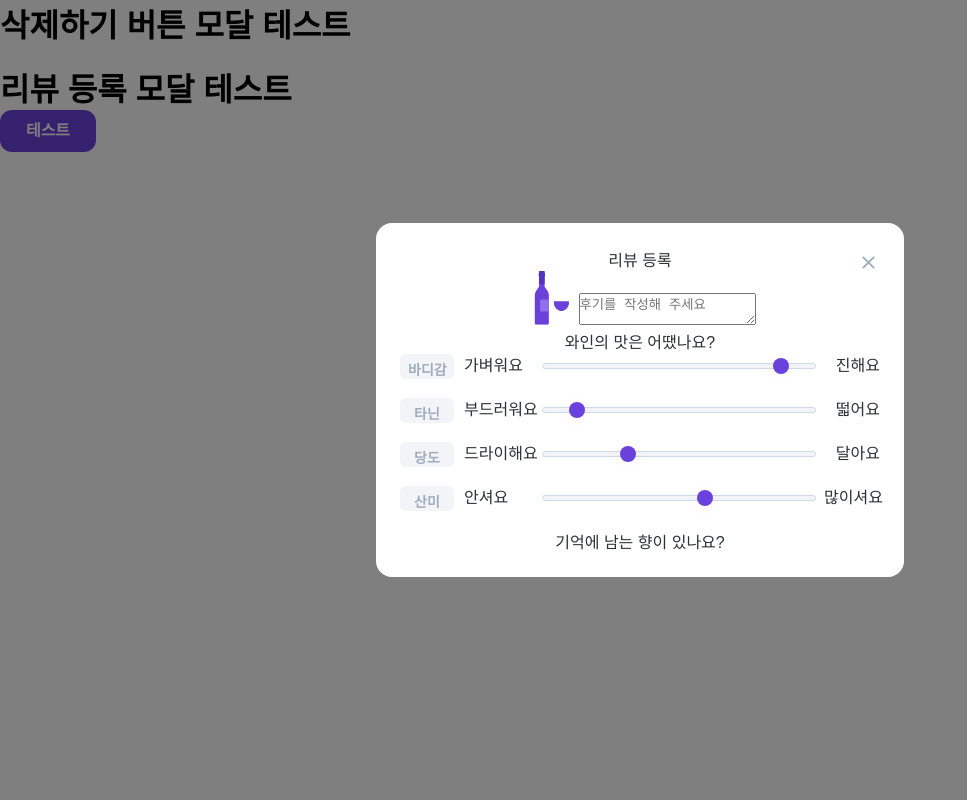
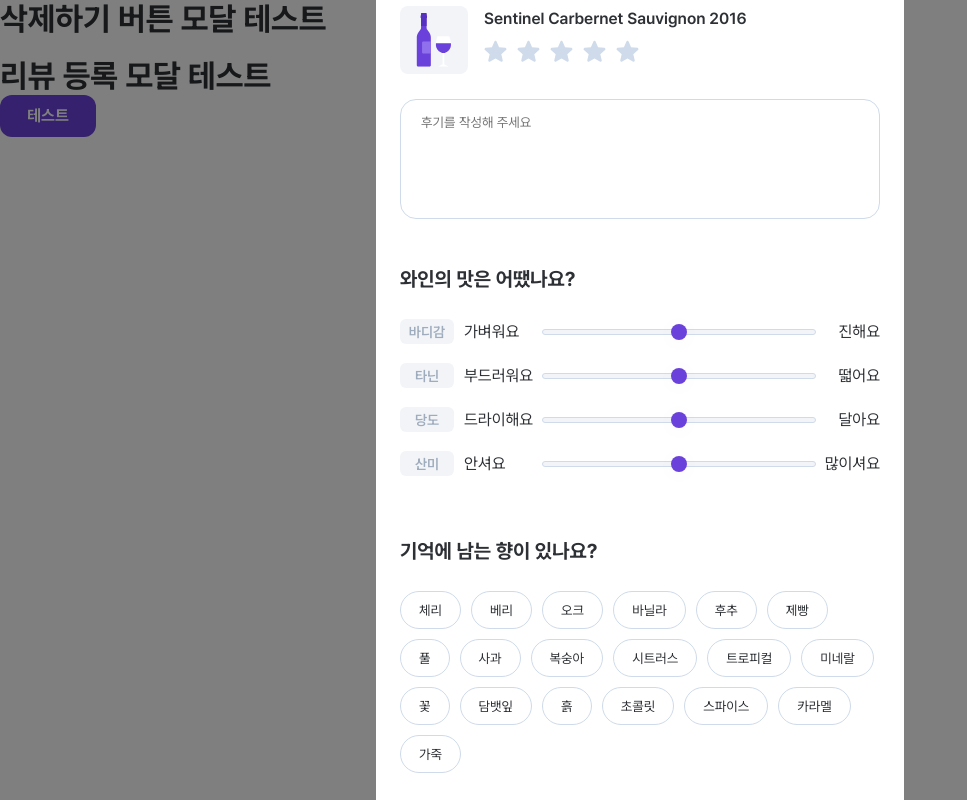
Before and after one commit to jaehyeongjung/Wine-project, a Next.js app: page /test in a window 1280 px wide. Both pictures are taken after a click on the button "테스트". Shown: the whole page, without its empty margins (0-967 px from the left). Built offline with nearby package versions, Linux system fonts and the light colour scheme.

Commit message:
feat: 리뷰등록 모달 레이아웃 구현 및 글로벌css 수정 #28

```diff
--- /dev/null
+++ b/components/common/ModalStarRating.tsx
@@ -0,0 +1,20 @@
+import Image from 'next/image';
+
+interface Props {
+  onClick: () => void;
+  filled: boolean;
+}
+
+export default function ModalStarRating({ onClick, filled }: Props) {
+  return (
+    <div>
+      <Image
+        onClick={onClick}
+        src={filled ? '/icons/starColor.svg' : '/icons/star.svg'}
+        width={23}
+        height={22}
+        alt="별점"
+      />
+    </div>
+  );
+}
--- a/components/common/SliderGrop.module.css
+++ b/components/common/SliderGrop.module.css
@@ -26,6 +26,7 @@
 .sliderContainer {
   display: flex;
   align-items: center;
+  justify-content: center;
   gap: 10px;
   margin-bottom: 18px;
   word-break: keep-all;
@@ -44,6 +45,9 @@
 }
 
 .labelItem {
+  display: flex;
+  justify-content: center;
+  align-items: center;
   width: 54px;
   height: 25px;
   background-color: var(--gray100);
@@ -53,11 +57,21 @@
   font-weight: var(--font-semibold);
   font-size: var(--text-md);
   line-height: var(--line-height-md);
+
+  @media (max-width: 768px) {
+    font-size: var(--text-xs);
+    line-height: var(--line-height-xs);
+  }
 }
 
 .rowItem {
   width: 70px;
   text-align: left;
+
+  @media (max-width: 768px) {
+    font-size: var(--text-md);
+    line-height: var(--line-height-md);
+  }
 }
 
 .highItem {
--- a/components/common/SliderGrop.tsx
+++ b/components/common/SliderGrop.tsx
@@ -4,17 +4,22 @@
 interface Props {
   items: { label: string; row: string; high: string; value: number }[];
   type: boolean;
+  onValueChange?: (index: number, newValue: number) => void;
 }
 
-const SliderGrop: React.FC<Props> = ({ items, type }: Props) => {
+const SliderGrop: React.FC<Props> = ({ items, type, onValueChange }) => {
   const [values, setValues] = useState(items.map((item) => item.value));
-  console.log(values);
+
   const handleChange = (index: number, newValue: number) => {
     setValues((prev) => {
       const newValues = [...prev]; // 기존 값을 복사하여 수정
       newValues[index] = newValue; // 특정 인덱스만 수정
       return newValues;
     });
+
+    if (onValueChange) {
+      onValueChange(index, newValue); // 부모에게 값 전달
+    }
   };
 
   return (
--- /dev/null
+++ b/components/layout/Review.module.css
@@ -0,0 +1,108 @@
+.reviewContainer {
+  display: flex;
+  flex-direction: column;
+  gap: 40px;
+}
+
+.title {
+  font-weight: var(--font-bold);
+  font-size: var(--text-2xl);
+  line-height: var(--line-height-2xl);
+  text-align: left;
+  margin-bottom: 8px;
+
+  @media (max-width: 768px) {
+    margin-bottom: 0px;
+    font-size: var(--text-xl);
+  }
+}
+
+.ratingBox {
+  display: flex;
+  gap: 16px;
+  margin-bottom: 25px;
+}
+
+.wineName {
+  margin-bottom: 8px;
+  font-weight: var(--font-semibold);
+  font-size: var(--text-lg);
+  line-height: var(--line-height-lg);
+  text-align: left;
+
+  @media (max-width: 768px) {
+    font-weight: var(--font-bold);
+    font-size: var(--text-lg);
+  }
+}
+
+.rating {
+  display: flex;
+  flex-direction: row;
+  gap: 10px;
+}
+
+.imageBox {
+  background-color: var(--gray100);
+  width: 68px;
+  height: 68px;
+  border: none;
+  border-radius: 8px;
+  padding: 7px;
+}
+
+.textArea {
+  width: 100%;
+  height: 120px;
+  border: 1px solid var(--gray200);
+  border-radius: 16px;
+  padding: 14px 20px;
+  background-color: var(--white);
+  resize: none;
+
+  @media (max-width: 768px) {
+    height: 100px;
+  }
+}
+
+.subTitle {
+  font-weight: var(--font-bold);
+  font-size: var(--text-xl);
+  line-height: var(--line-height-xl);
+  text-align: left;
+  margin-bottom: 24px;
+
+  @media (max-width: 768px) {
+    font-size: var(--text-2lg);
+    line-height: var(--line-height-lg);
+  }
+}
+
+.tagBtnBox {
+  display: flex;
+  flex-wrap: wrap;
+  gap: 10px;
+  font-weight: var(--font-medium);
+  font-size: var(--text-lg);
+  line-height: var(--line-height-lg);
+  margin-bottom: 8px;
+
+  @media (max-width: 768px) {
+    margin-bottom: 0px;
+    font-size: var(--text-md);
+    line-height: var(--line-height-md);
+  }
+}
+
+.tagBtn {
+  border: 1px solid var(--gray200);
+  border-radius: 100px;
+  padding: 10px 18px;
+  background-color: var(--white);
+  cursor: pointer;
+}
+
+.tagBtnAct {
+  background-color: var(--purple100);
+  color: var(--white);
+}
--- a/components/layout/Review.tsx
+++ b/components/layout/Review.tsx
@@ -1,37 +1,129 @@
+import { useState } from 'react';
 import Image from 'next/image';
 import SliderGrop from '@/components/common/SliderGrop';
+import styles from './Review.module.css';
+import Button from '../common/Button';
+import ModalStarRating from '../common/ModalStarRating';
 
 interface Props {
   closeModal: () => void;
+  wineName: string;
 }
 
-const Review = ({ closeModal }: Props) => {
-  const wineSliderData = [
-    { label: '바디감', row: '가벼워요', high: '진해요', value: 90 },
-    { label: '타닌', row: '부드러워요', high: '떫어요', value: 10 },
-    { label: '당도', row: '드라이해요', high: '달아요', value: 30 },
-    { label: '산미', row: '안셔요', high: '많이셔요', value: 60 },
+const Review = ({ closeModal, wineName }: Props) => {
+  const items = [
+    { label: '바디감', row: '가벼워요', high: '진해요', value: 50 },
+    { label: '타닌', row: '부드러워요', high: '떫어요', value: 50 },
+    { label: '당도', row: '드라이해요', high: '달아요', value: 50 },
+    { label: '산미', row: '안셔요', high: '많이셔요', value: 50 },
   ];
 
+  const [values, setValues] = useState(items.map((item) => item.value));
+
+  const handleSliderChange = (index: number, newValue: number) => {
+    setValues((prev) => {
+      const newValues = [...prev];
+      newValues[index] = newValue;
+      return newValues;
+    });
+  };
+  console.log(values);
+
+  const [tags, setTags] = useState<
+    { name: string; selected: boolean; value: string }[]
+  >([
+    { name: '체리', selected: false, value: 'CHERRY' },
+    { name: '베리', selected: false, value: 'BERRY' },
+    { name: '오크', selected: false, value: 'OAK' },
+    { name: '바닐라', selected: false, value: 'VANILLA' },
+    { name: '후추', selected: false, value: 'PEPPER' },
+    { name: '제빵', selected: false, value: 'BAKING' },
+    { name: '풀', selected: false, value: 'GRASS' },
+    { name: '사과', selected: false, value: 'APPLE' },
+    { name: '복숭아', selected: false, value: 'PEACH' },
+    { name: '시트러스', selected: false, value: 'CITRUS' },
+    { name: '트로피컬', selected: false, value: 'TROPICAL' },
+    { name: '미네랄', selected: false, value: 'MINERAL' },
+    { name: '꽃', selected: false, value: 'FLOWER' },
+    { name: '담뱃잎', selected: false, value: 'TAVACCO' },
+    { name: '흙', selected: false, value: 'SOIL' },
+    { name: '초콜릿', selected: false, value: 'CHOCOLATE' },
+    { name: '스파이스', selected: false, value: 'SPICE' },
+    { name: '카라멜', selected: false, value: 'CARAMEL' },
+    { name: '가죽', selected: false, value: 'LEATHER' },
+  ]);
+
+  const toggleTag = (index: number) => {
+    setTags((prev) =>
+      prev.map((tag, i) =>
+        i === index ? { ...tag, selected: !tag.selected } : tag,
+      ),
+    );
+  };
+
+  const selectedTags = tags
+    .filter((tag) => tag.selected)
+    .map((tag) => tag.value);
+  console.log(selectedTags);
+
+  const [selectedStar, setSelectedStar] = useState(0);
+
   return (
-    <div>
-      <div>리뷰 등록</div>
+    <div className={styles.reviewContainer}>
+      <div className={styles.title}>리뷰 등록</div>
       <section>
-        <Image
-          src="/images/ReviewThumbnail.svg"
-          alt="리뷰등록썸네일"
-          width={54}
-          height={54}
+        <div className={styles.ratingBox}>
+          <div className={styles.imageBox}>
+            <Image
+              src="/images/ReviewThumbnail.svg"
+              alt="리뷰등록썸네일"
+              width={54}
+              height={54}
+            />
+          </div>
+          <div>
+            <div className={styles.wineName}>{wineName}</div>
+            <div className={styles.rating}>
+              {Array.from({ length: 5 }, (_, index) => (
+                <ModalStarRating
+                  key={index}
+                  filled={index < selectedStar}
+                  onClick={() => setSelectedStar(index + 1)}
+                />
+              ))}
+            </div>
+          </div>
+        </div>
+        <textarea
+          className={styles.textArea}
+          placeholder="후기를 작성해 주세요"
         />
-        <textarea placeholder="후기를 작성해 주세요" />
       </section>
       <section>
-        <div>와인의 맛은 어땠나요?</div>
-        <SliderGrop items={wineSliderData} type={false} />
+        <div className={styles.subTitle}>와인의 맛은 어땠나요?</div>
+        <SliderGrop
+          items={items}
+          type={true}
+          onValueChange={handleSliderChange}
+        />
       </section>
       <section>
-        <div>기억에 남는 향이 있나요?</div>
+        <div className={styles.subTitle}>기억에 남는 향이 있나요?</div>
+        <div className={styles.tagBtnBox}>
+          {tags.map((tag, index) => (
+            <button
+              key={index}
+              className={`${styles.tagBtn} ${tag.selected ? styles.tagBtnAct : ''}`}
+              onClick={() => toggleTag(index)}
+            >
+              {tag.name}
+            </button>
+          ))}
+        </div>
       </section>
+      <div>
+        <Button type="default" text="리뷰 남기기" size="width480" />
+      </div>
     </div>
   );
 };
--- a/pages/test.module.css
+++ b/pages/test.module.css
@@ -1,11 +1,11 @@
-/* 삭제하기 버튼 css 시작 */
+/* 삭제하기 모달 css 시작 */
 .deleteModalBox {
   padding: 32px 16px 24px;
   box-shadow: 0px 2px 20px 0px rgba(0, 0, 0, 0.04);
 }
-/* 삭제하기 버튼 css 끝 */
+/* 삭제하기 모달 css 끝 */
 
-/* 와인 등록 버튼 css 시작 */
+/* 와인 등록 모달 css 시작 */
 .registerModalBox {
   padding: 24px;
   width: 460px;
@@ -14,11 +14,17 @@
     width: 375px;
   }
 }
-/* 와인 등록 버튼 css 끝 */
+/* 와인 등록 모달 css 끝 */
 
-/* 리뷰 등록 버튼 */
+/* 리뷰 등록 모달 css 시작 */
 .reviewModalBox {
   min-width: 375px;
   width: 528px;
   padding: 24px;
+
+  @media (max-width: 768px) {
+    width: 375px;
+    padding: 32px 24px;
+  }
 }
+/* 리뷰 등록 모달 css 끝 */
--- a/pages/test.tsx
+++ b/pages/test.tsx
@@ -66,7 +66,10 @@
           closeModal={() => setShowModal(false)}
           closeBtn={true}
         >
-          <Review closeModal={() => setShowModal(false)} />
+          <Review
+            wineName={'Sentinel Carbernet Sauvignon 2016'}
+            closeModal={() => setShowModal(false)}
+          />
         </Modal>
       </div>
     </div>
--- a/styles/globals.css
+++ b/styles/globals.css
@@ -1,3 +1,11 @@
+@font-face {
+  font-family: 'Pretendard';
+  src: url('/fonts/PretendardVariable.woff2') format('woff2');
+  font-weight: 45 920;
+  font-style: normal;
+  font-display: swap;
+}
+
 :root {
   --font-primary: 'Pretendard', sans-serif;
 
@@ -41,6 +49,8 @@
   box-sizing: border-box;
   margin: 0;
   padding: 0;
+  color: var(--gray800);
+  font-family: var(--font-primary);
 }
 
 body {
```
Also changed, not shown: public/fonts/PretendardVariable.woff2 (added).
